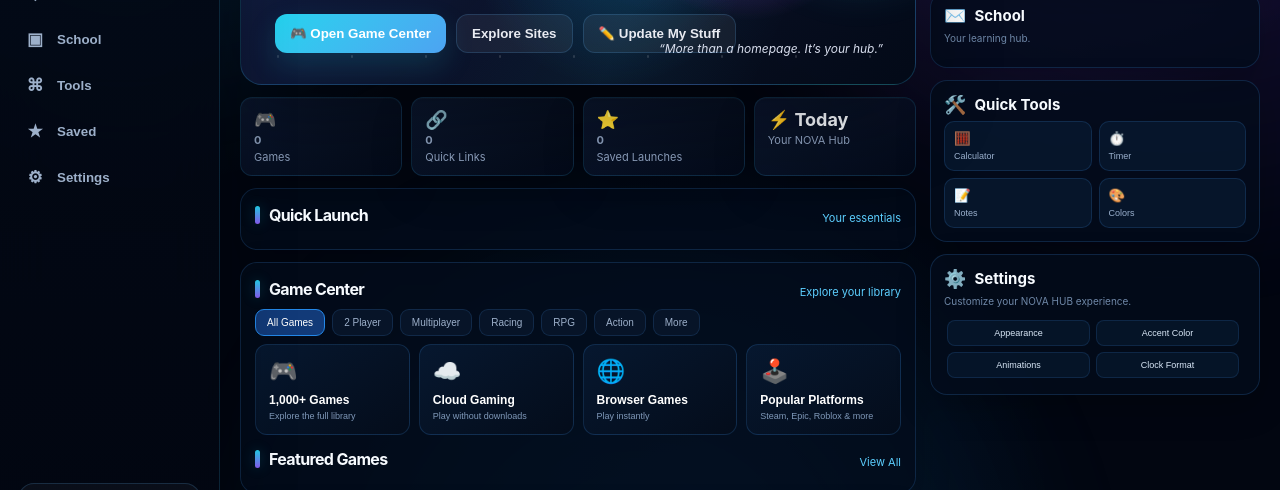
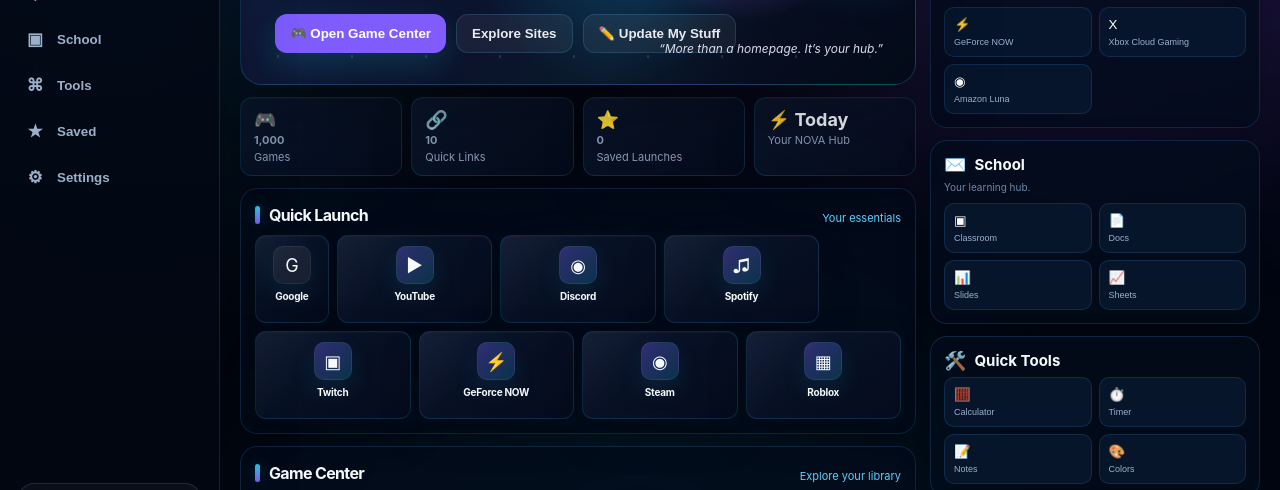
Before and after one commit to 703009063-lang/The-Nova-Hub, a plain HTML site: page index.html in a window 1280 px wide. Shown: the part 243-733 px from the top of the page. Drawn offline with Linux system fonts and the light colour scheme.

Commit message:
Update index.html

```diff
--- a/index.html
+++ b/index.html
@@ -343,7 +343,7 @@
  document.getElementById('recentHome').innerHTML=saved.length?saved.map(x=>`<div class="card"><div class="icon">🔗</div><h3>${x.name}</h3><p>Recently opened</p></div>`).join(''):'<div class="empty" style="grid-column:1/-1">Your recently opened links will appear here.</div>';
 }
 
-function renderAll(){document.getElementById('featured').innerHTML=[sites[9],cloud[1],sites[0],sites[2],sites[4],platforms[2]].map(x=>card(x,true)).join('');document.getElementById('quick').innerHTML=[sites[4],sites[0],sites[8],sites[2],sites[3],sites[9],platforms[0],platforms[2]].map(card).join('');document.getElementById('sitesGrid').innerHTML=sites.map(card).join('');document.getElementById('cloudGrid').innerHTML=cloud.map(card).join('');document.getElementById('browserGamesGrid').innerHTML=browserGames.map(card).join('');document.getElementById('platformGrid').innerHTML=platforms.map(card).join('');document.getElementById('schoolGrid').innerHTML=school.map(card).join('');renderMegaGames();renderHomeDashboard();updateStats()
+function renderAll(){document.getElementById('featured').innerHTML=[sites[9],cloud[1],sites[0],sites[2],sites[4],platforms[2]].map(x=>card(x,true)).join('');document.getElementById('quick').innerHTML=[sites[4],sites[0],sites[8],sites[2],sites[3],sites[9],platforms[0],platforms[2]].map(card).join('');document.getElementById('sitesGrid').innerHTML=sites.map(card).join('');document.getElementById('cloudGrid').innerHTML=cloud.map(card).join('');document.getElementById('browserGamesGrid').innerHTML=browserGames.map(card).join('');document.getElementById('platformGrid').innerHTML=platforms.map(card).join('');document.getElementById('schoolGrid').innerHTML=school.map(card).join('');renderMegaGames();renderHomeDashboard();updateStats()}
 function renderSaved(){const box=document.getElementById('savedList'),saved=JSON.parse(localStorage.getItem('savedSites')||'[]');box.innerHTML=saved.length?saved.map(x=>`<div class="row"><div><strong>${x.name}</strong><br><small>${x.url}</small></div><div class="row-actions"><button class="reset" onclick="launch('${safe(x.name)}','${x.url}')">Open</button><button class="reset" onclick="removeSaved('${safe(x.name)}')">Remove</button></div></div>`).join(''):'<div class="empty">Launch a site and it will appear here.</div>'}
 function removeSaved(name){let s=JSON.parse(localStorage.getItem('savedSites')||'[]').filter(x=>x.name!==name);localStorage.setItem('savedSites',JSON.stringify(s));renderSaved();updateStats()}
 function clearSaved(){localStorage.removeItem('savedSites');renderSaved();updateStats();toast('Saved launches cleared')}
```
